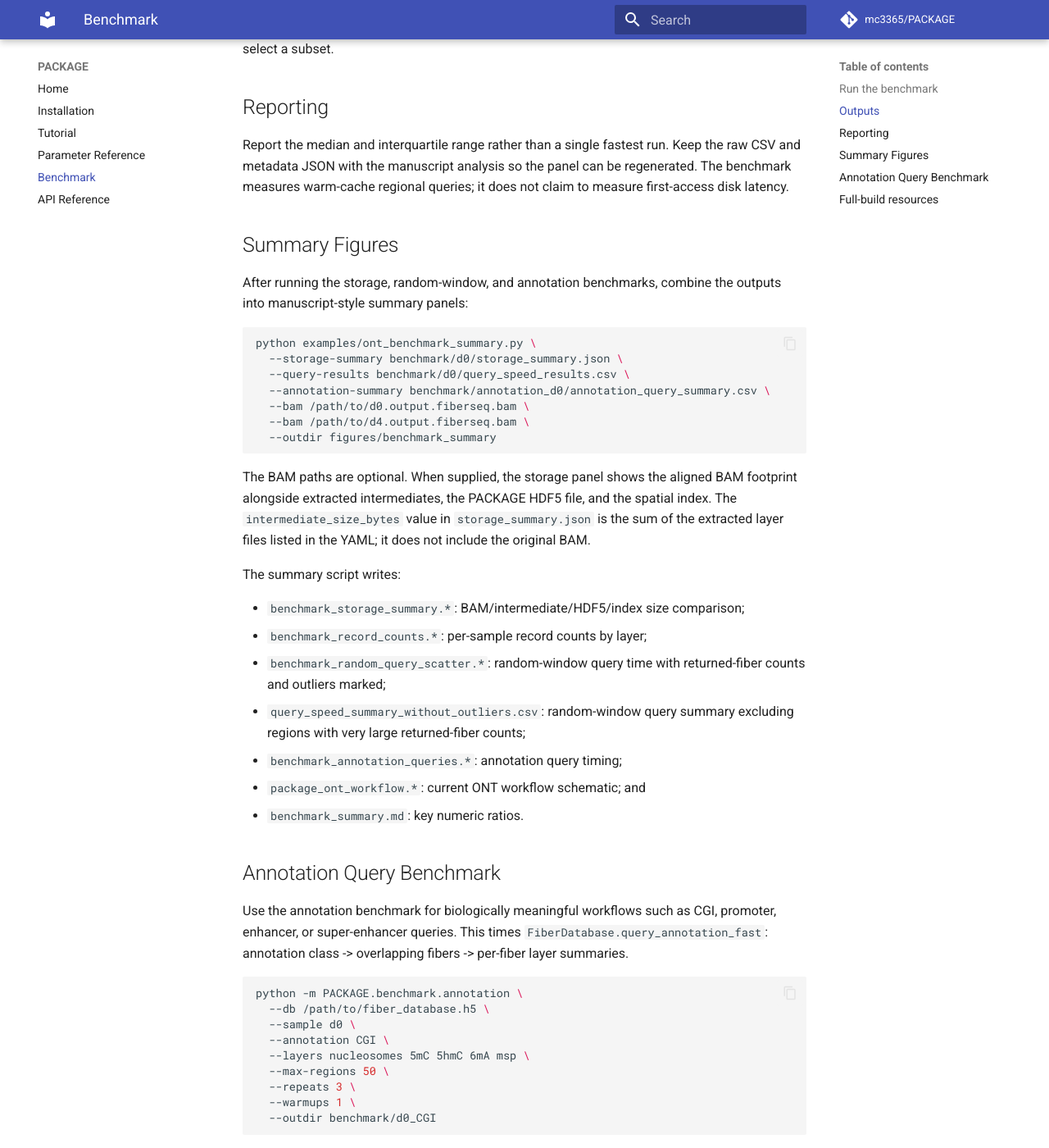
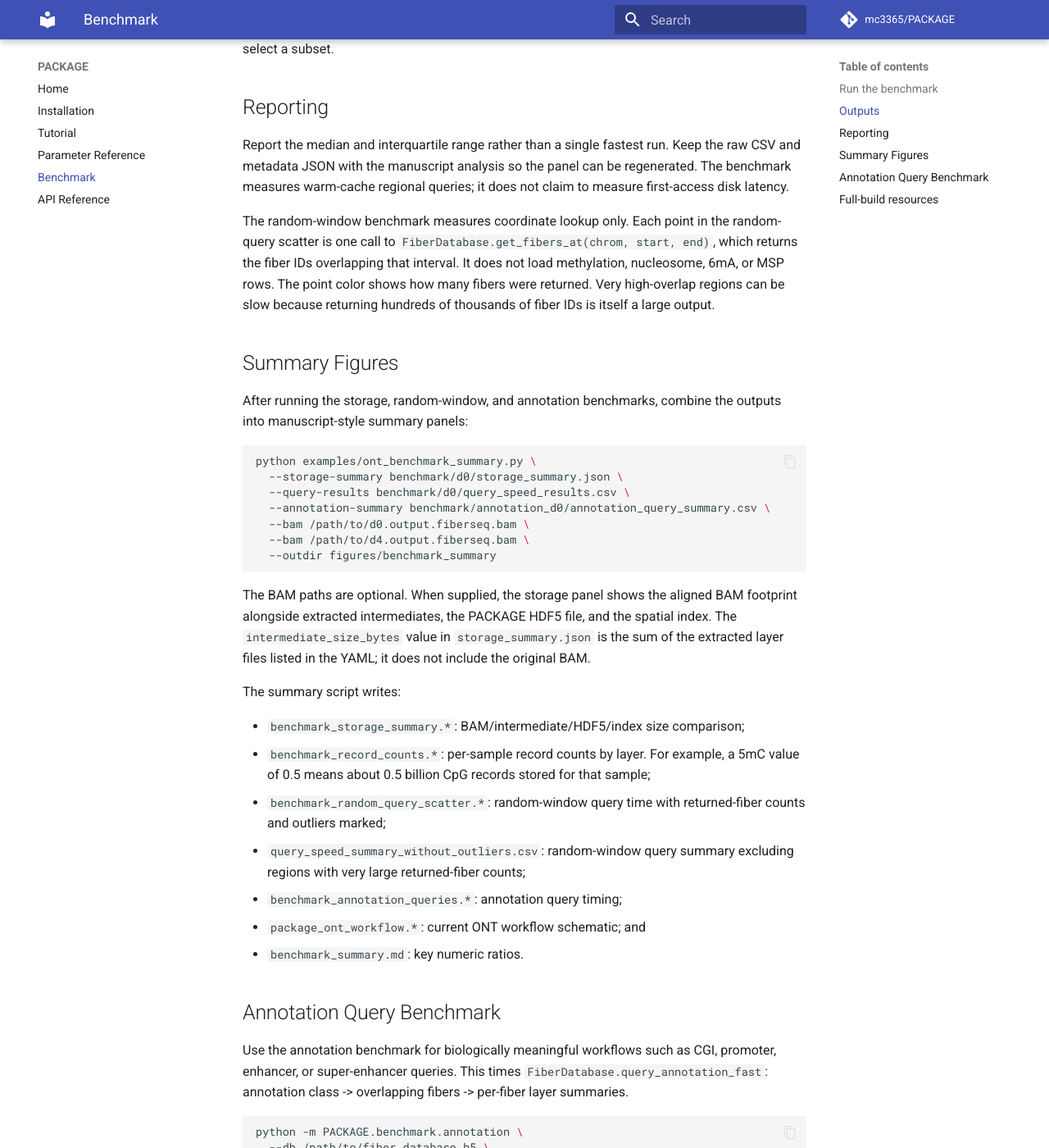
Before and after one commit to mc3365/PACKAGE, an MkDocs documentation site: the page built from docs/benchmark.md, in a window 1280 px wide and 1400 px high, scrolled down 1427 px. Shown: the whole window at 82% size. Built offline with MkDocs 1.6.1 and Material for MkDocs 9.7.7, drawn with Linux system fonts in a browser that asks for light colours; comment, search, counter and statistics services are not loaded; some of the changed text lies outside the part shown.

Commit message:
Clarify benchmark summary plots

```diff
--- a/docs/benchmark.md
+++ b/docs/benchmark.md
@@ -66,6 +66,13 @@ raw CSV and metadata JSON with the manuscript analysis so the panel can be regen
 The benchmark measures warm-cache regional queries; it does not claim to measure
 first-access disk latency.
 
+The random-window benchmark measures coordinate lookup only. Each point in the
+random-query scatter is one call to `FiberDatabase.get_fibers_at(chrom, start, end)`,
+which returns the fiber IDs overlapping that interval. It does not load methylation,
+nucleosome, 6mA, or MSP rows. The point color shows how many fibers were returned.
+Very high-overlap regions can be slow because returning hundreds of thousands of
+fiber IDs is itself a large output.
+
 ## Summary Figures
 
 After running the storage, random-window, and annotation benchmarks, combine the
@@ -89,7 +96,8 @@ the extracted layer files listed in the YAML; it does not include the original B
 The summary script writes:
 
 - `benchmark_storage_summary.*`: BAM/intermediate/HDF5/index size comparison;
-- `benchmark_record_counts.*`: per-sample record counts by layer;
+- `benchmark_record_counts.*`: per-sample record counts by layer. For example, a
+  5mC value of 0.5 means about 0.5 billion CpG records stored for that sample;
 - `benchmark_random_query_scatter.*`: random-window query time with returned-fiber
   counts and outliers marked;
 - `query_speed_summary_without_outliers.csv`: random-window query summary excluding
@@ -129,6 +137,14 @@ This benchmark is usually more interpretable for figures than random windows bec
 it measures a real analysis pattern. The random-region benchmark remains useful for
 technical scaling across interval sizes.
 
+`--max-regions 50` processes the first 50 regions of each annotation class from the
+stored annotation table; it is a cap for reproducible smoke benchmarks, not a random
+sample. The reported row count is not the number of annotation regions. It is the
+number of `(annotation region, overlapping fiber)` rows returned after finding fibers
+that overlap those 50 regions. For each row, PACKAGE computes requested layer
+summaries such as nucleosome counts, CpG counts, percent methylated, 5hmC counts, and
+MSP counts/widths. It does not return all raw base-level arrays in this benchmark.
+
 ## Full-build resources
 
 Full-build timing requires a new output HDF5 file. Copy the working YAML, change
```
Also changed, not shown: 1 other file.
